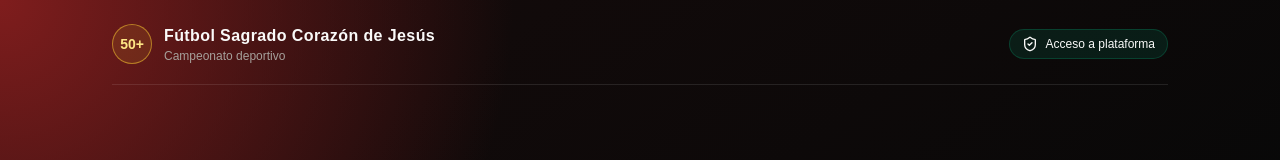
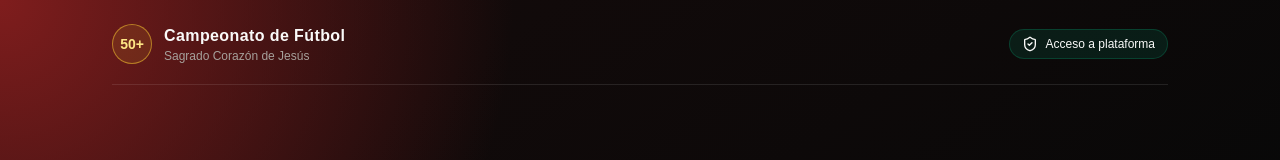
Before and after one commit to pablotrespy/futbol-sagrado, a Next.js app: page / in a window 1280 px wide. Shown: the top 160 px of the page. Built offline with nearby package versions, Linux system fonts and the light colour scheme.

Commit message:
fix: update championship heading

```diff
--- a/src/app/page.tsx
+++ b/src/app/page.tsx
@@ -14,7 +14,7 @@ export default function Home() {
         <header className="flex items-center justify-between border-b border-white/10 pb-5">
           <div className="flex items-center gap-3">
             <span className="grid size-10 place-items-center rounded-full border border-amber-300/50 bg-amber-300/10 text-sm font-black text-amber-200">50+</span>
-            <div><p className="font-semibold tracking-wide">Fútbol Sagrado Corazón de Jesús</p><p className="text-xs text-stone-400">Campeonato deportivo</p></div>
+            <div><p className="font-semibold tracking-wide">Campeonato de Fútbol</p><p className="text-xs text-stone-400">Sagrado Corazón de Jesús</p></div>
           </div>
           <a href="/acceso" className="flex items-center gap-2 rounded-full border border-emerald-400/20 bg-emerald-400/10 px-3 py-1.5 text-xs text-emerald-200"><ShieldCheck className="size-4" /> Acceso a plataforma</a>
         </header>
```
